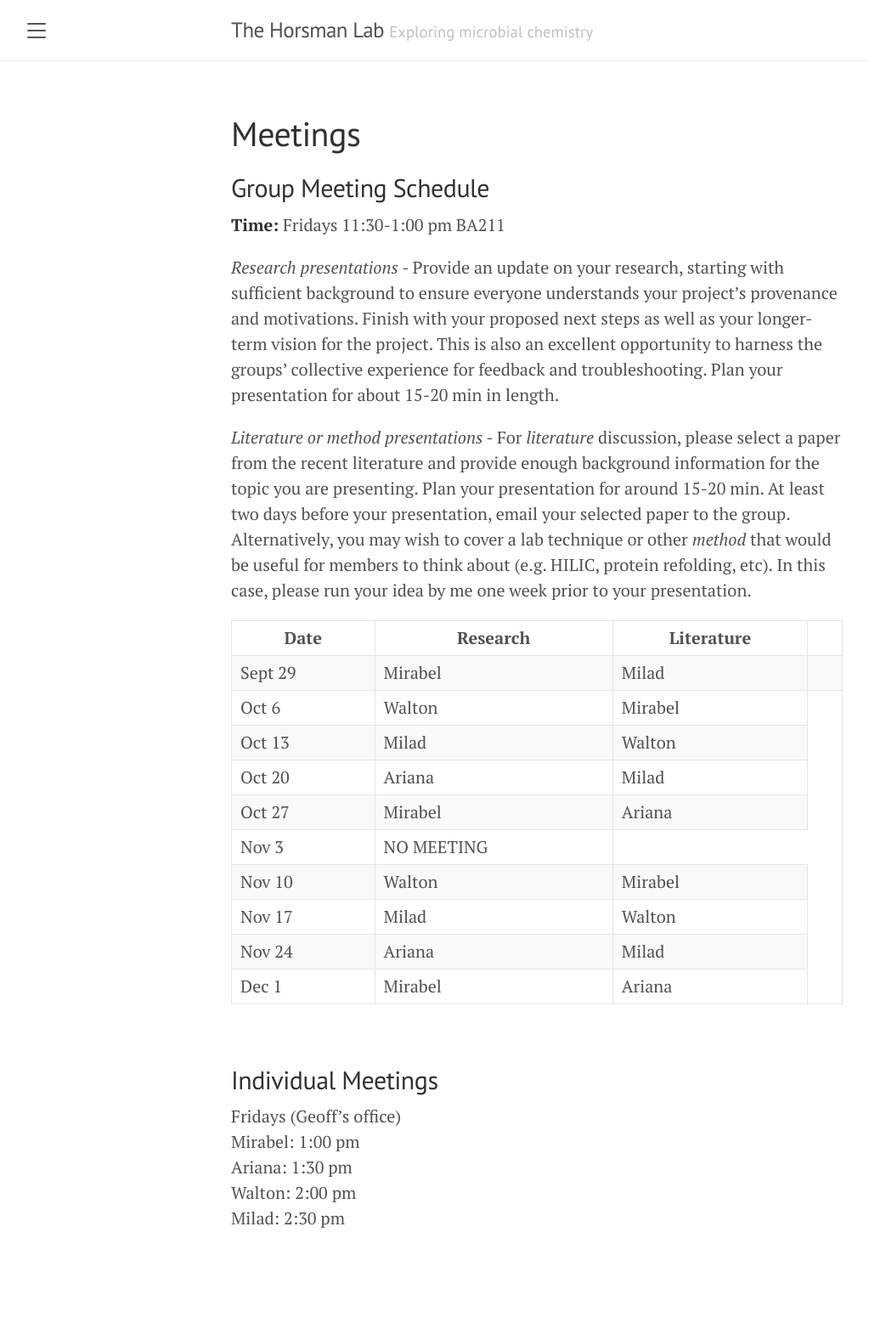
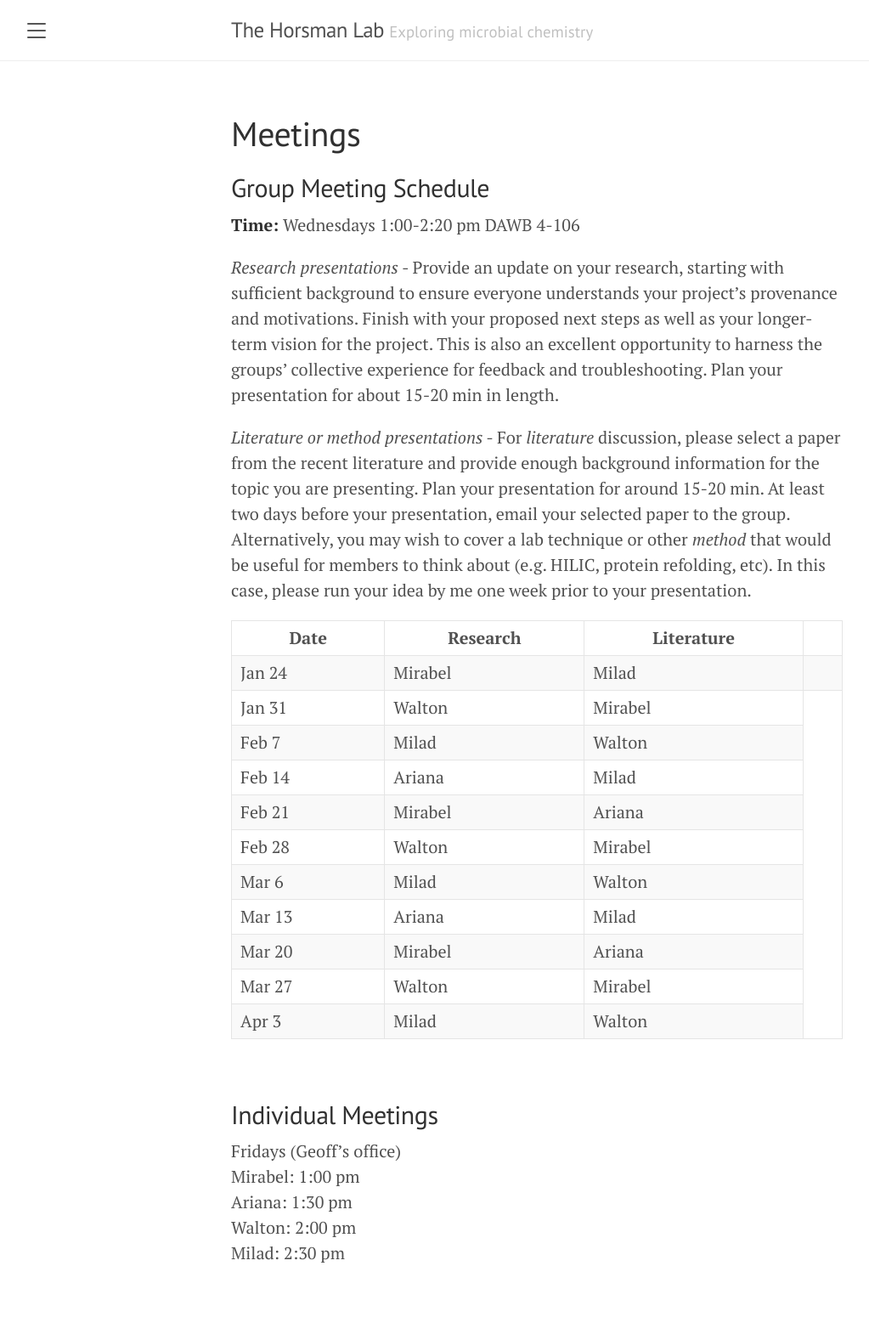
Before and after one commit to horsmanlab/horsmanlab.github.io, a Jekyll site: the page built from meetings.md, in a window 1280 px wide. Shown: the whole page at 85% size, without its empty margins (8-1031 px from the left). Built offline with Jekyll 4.4.1, drawn with Linux system fonts in a browser that asks for light colours; before the commit the page ends 1529 px from its top, so only the background shows below that.

Commit message:
Jan 15 update

```diff
--- a/meetings.md
+++ b/meetings.md
@@ -4,7 +4,7 @@ title: Meetings
 ---
 
 ## Group Meeting Schedule
-**Time:** Fridays 11:30-1:00 pm BA211<br/>
+**Time:** Wednesdays 1:00-2:20 pm DAWB 4-106<br/>
 
 
 *Research presentations* - Provide an update on your research, starting with sufficient background to ensure everyone understands your project’s provenance and motivations. Finish with your proposed next steps as well as your longer-term vision for the project. This is also an excellent opportunity to harness the groups’ collective experience for feedback and troubleshooting. Plan your presentation for about 15-20 min in length.<br/>
@@ -21,54 +21,60 @@ title: Meetings
   </thead>
   <tbody>
     <tr>
-      <td>Sept 29</td>
+      <td>Jan 24</td>
       <td>Mirabel</td>
       <td>Milad</td>
       <td></td>
     </tr>
     <tr>
-      <td>Oct 6</td>
+      <td>Jan 31</td>
       <td>Walton</td>
       <td>Mirabel</td>
     </tr>
     <tr>
-      <td>Oct 13</td>
+      <td>Feb 7</td>
       <td>Milad</td>
       <td>Walton</td>
     </tr>
     <tr>
-      <td>Oct 20</td>
+      <td>Feb 14</td>
       <td>Ariana</td>
       <td>Milad</td>
     </tr>
     <tr>
-      <td>Oct 27</td>
+      <td>Feb 21</td>
       <td>Mirabel</td>
       <td>Ariana</td>
     </tr>
     <tr>
-      <td>Nov 3</td>
-      <td>NO MEETING</td>
-    </tr>
-    <tr>
-      <td>Nov 10</td>
+      <td>Feb 28</td>
       <td>Walton</td>
       <td>Mirabel</td>
     </tr>
     <tr>
-      <td>Nov 17</td>
+      <td>Mar 6</td>
       <td>Milad</td>
       <td>Walton</td>
     </tr>
     <tr>
-      <td>Nov 24</td>
+      <td>Mar 13</td>
       <td>Ariana</td>
       <td>Milad</td>
     </tr>
     <tr>
-      <td>Dec 1</td>
+      <td>Mar 20</td>
       <td>Mirabel</td>
       <td>Ariana</td>
+    </tr>
+    <tr>
+      <td>Mar 27</td>
+      <td>Walton</td>
+      <td>Mirabel</td>
+    </tr>
+    <tr>
+      <td>Apr 3</td>
+      <td>Milad</td>
+      <td>Walton</td>
     </tr>
   </tbody>
 </table>
```
Also changed, not shown: 3 other files.
